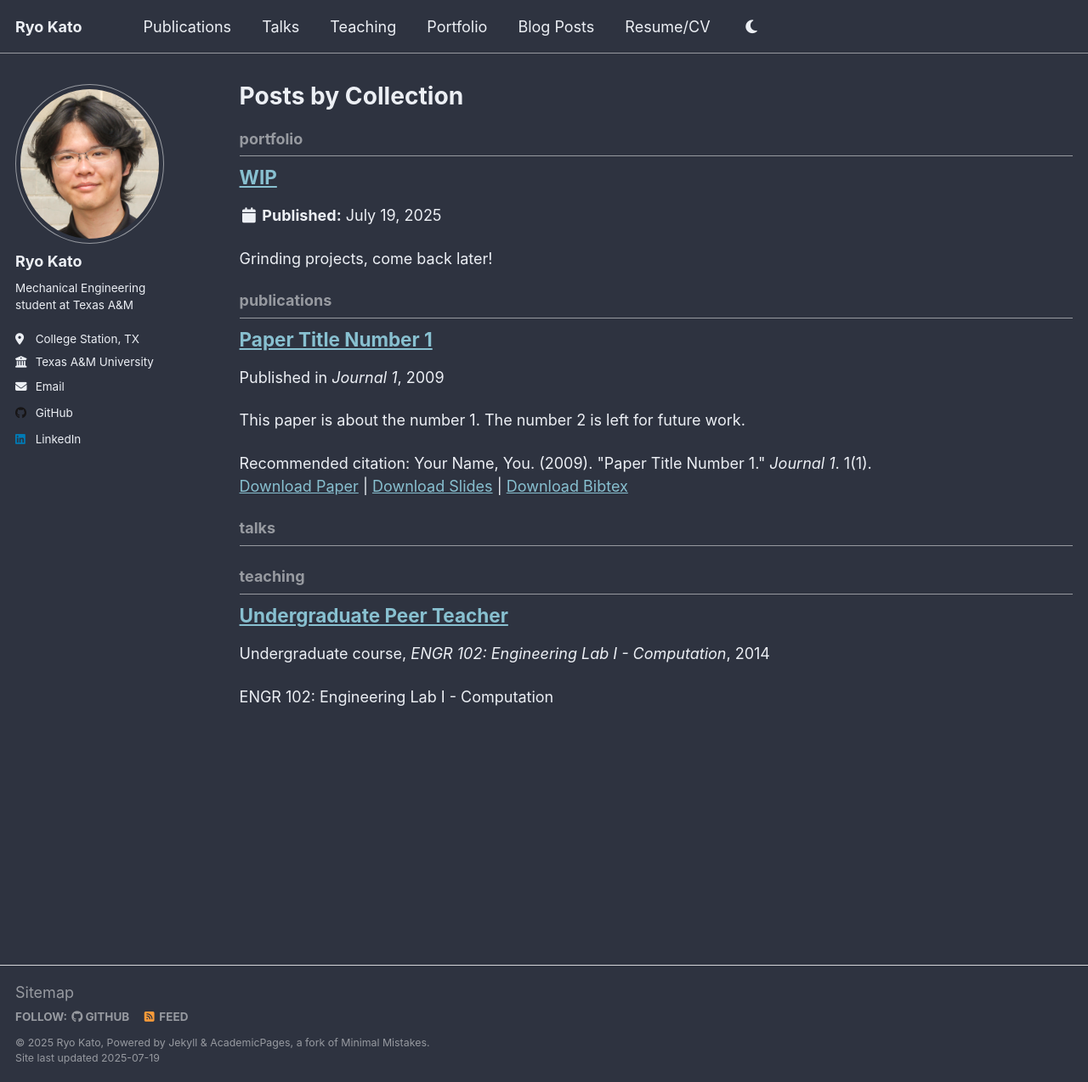
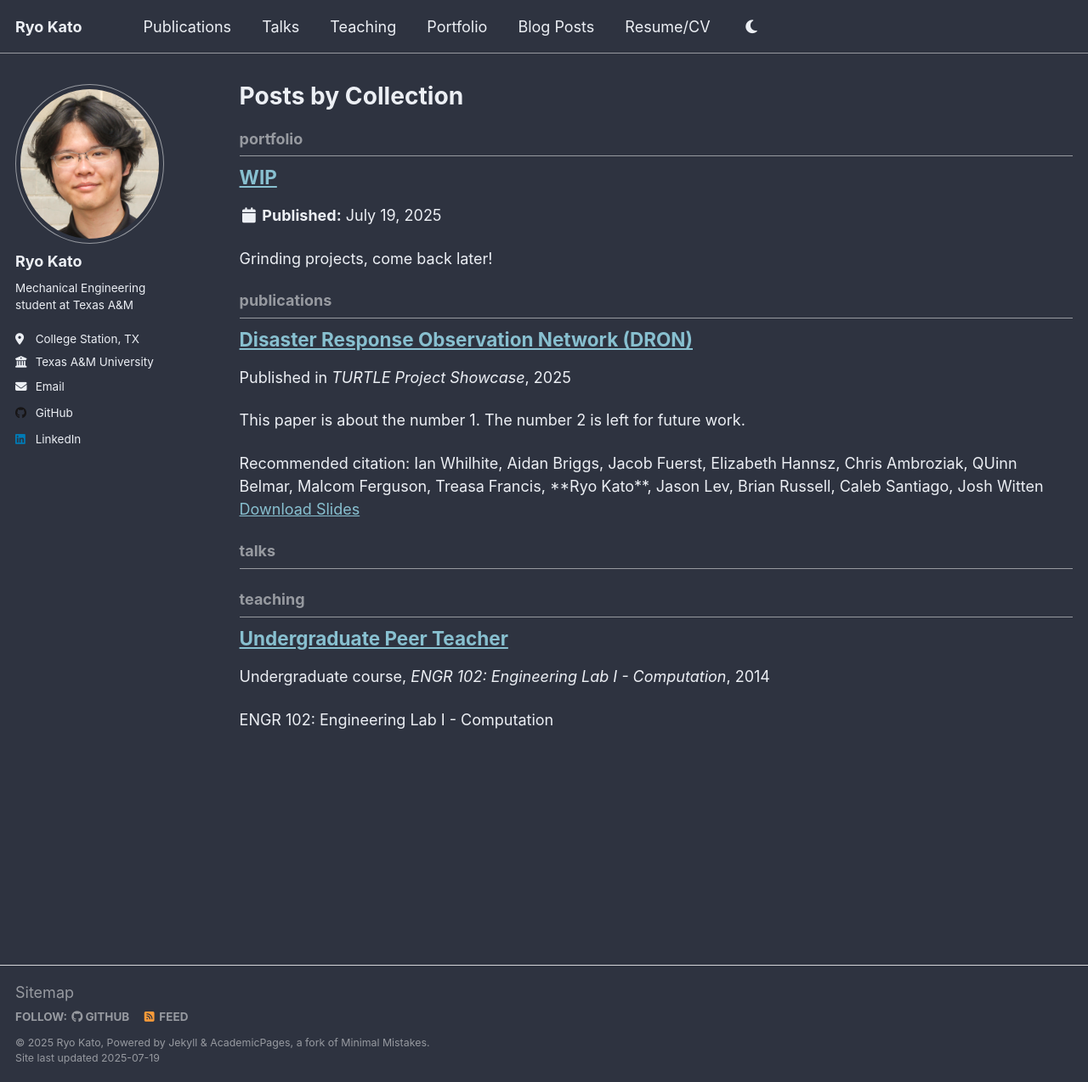
Before and after one commit to theryokato/theryokato.github.io, a Jekyll site: the page built from _pages/collection-archive.html, in a window 1280 px wide and 1274 px high. Shown: the whole window at 85% size. Built offline with Jekyll 4.4.1, drawn with Linux system fonts in a browser that asks for light colours; a script that is not in the unit is left out.

Commit message:
Style changes 10

```diff
--- a/_publications/example.txt
+++ b/_publications/example.md
@@ -1,14 +1,12 @@
 ---
-title: "Paper Title Number 1"
+title: "Disaster Response Observation Network (DRON)"
 collection: publications
-category: manuscripts
+category: posts
 permalink: /publication/2009-10-01-paper-title-number-1
 excerpt: 'This paper is about the number 1. The number 2 is left for future work.'
-date: 2009-10-01
-venue: 'Journal 1'
-slidesurl: 'http://academicpages.github.io/files/slides1.pdf'
-paperurl: 'http://academicpages.github.io/files/paper1.pdf'
-bibtexurl: 'http://academicpages.github.io/files/bibtex1.bib'
-citation: 'Your Name, You. (2009). &quot;Paper Title Number 1.&quot; <i>Journal 1</i>. 1(1).'
+date: 2025-4-25
+venue: 'TURTLE Project Showcase'
+slidesurl: 'https://docs.google.com/presentation/d/1klCbrAJd_BYr--Noz_Il86cOTJcnf5Zi/edit?usp=sharing&ouid=105054060199346204066&rtpof=true&sd=true'
+citation: 'Ian Whilhite, Aidan Briggs, Jacob Fuerst, Elizabeth Hannsz, Chris Ambroziak, QUinn Belmar, Malcom Ferguson, Treasa Francis, **Ryo Kato**, Jason Lev, Brian Russell, Caleb Santiago, Josh Witten'
 ---
 The contents above will be part of a list of publications, if the user clicks the link for the publication than the contents of section will be rendered as a full page, allowing you to provide more information about the paper for the reader. When publications are displayed as a single page, the contents of the above "citation" field will automatically be included below this section in a smaller font.
```
